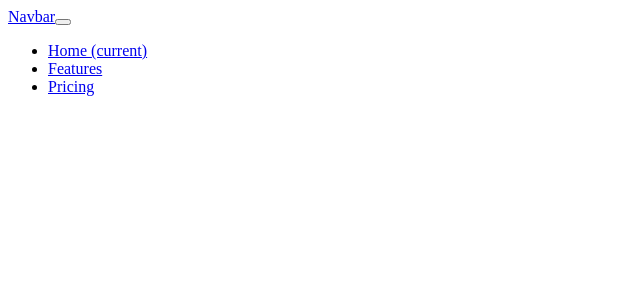
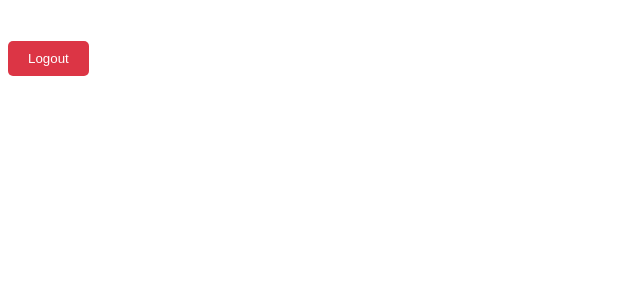
Before and after one commit to chokzass2007/weburc, an Angular app: page /loading/ldmain in a window 1280 px wide. Shown: the top 300 px of the page, without its empty margins (0-640 px from the left). Built offline with nearby package versions, Linux system fonts and the light colour scheme; sample sign-in values are in the browser's storage.

Commit message:
เพิ่ม displayName

```diff
--- a/src/app/auth.service.ts
+++ b/src/app/auth.service.ts
@@ -19,10 +19,14 @@ export class AuthService {
 
         sessionStorage.setItem('usernameAD', response.username || '');
         sessionStorage.setItem('tokenLoading', response.tokenLoading || '');
+        sessionStorage.setItem('displayNameLD', response.displayNameLD  || '');
 
-
-
-
+        //ตรวจสอบตัวแปลที่รับมาจาก API
+        // console.log(response);
+        // console.log(sessionStorage.getItem('displayNameLD'));
+        // console.log(response.username);
+        // console.log(response.tokenLoading);
+        // console.log(response.displayNameLD);
 
 
 
--- a/src/app/loading/ldlogin/ldlogin.component.css
+++ b/src/app/loading/ldlogin/ldlogin.component.css
@@ -16,8 +16,8 @@
   padding: 6rem; /* เพิ่มขนาด padding */
   border-radius: 40px;
   box-shadow: 0 4px 15px rgba(0, 0, 0, 0.2); /* เพิ่มขนาดของ shadow */
-  width: 350px; /* เพิ่มขนาดความกว้าง */
-  height: 250px; /* เพิ่มขนาดความสูง */
+  width: 500px; /* เพิ่มขนาดความกว้าง */
+  height: 350px; /* เพิ่มขนาดความสูง */
   text-align: center;
 }
 
--- a/src/app/loading/ldmain/ldmain.component.html
+++ b/src/app/loading/ldmain/ldmain.component.html
@@ -1,28 +1,4 @@
-
-
-
-  <nav class="navbar navbar-expand-lg navbar-light bg-light">
-    <a class="navbar-brand" href="#">Navbar</a>
-    <button class="navbar-toggler" type="button" data-toggle="collapse" data-target="#navbarNav" aria-controls="navbarNav" aria-expanded="false" aria-label="Toggle navigation">
-      <span class="navbar-toggler-icon"></span>
-    </button>
-    <div class="collapse navbar-collapse" id="navbarNav">
-      <ul class="navbar-nav">
-        <li class="nav-item active">
-          <a class="nav-link" href="#">Home <span class="sr-only">(current)</span></a>
-        </li>
-        <li class="nav-item">
-          <a class="nav-link" href="#">Features</a>
-        </li>
-        <li class="nav-item">
-          <a class="nav-link" href="#">Pricing</a>
-        </li>
-      </ul>
-    </div>
-  </nav>
-
-
-  <!-- <h1>{{ usernameAD }}</h1>
+<h1>{{ displayNameLD }}</h1>
 <button (click)="logout()" class="logout-button">
     Logout
-</button> -->
+</button>
--- a/src/app/loading/ldmain/ldmain.component.ts
+++ b/src/app/loading/ldmain/ldmain.component.ts
@@ -9,7 +9,8 @@ import { Router } from '@angular/router';
 export class LDmainComponent implements OnInit, OnDestroy {
   usernameAD: string = '';  // กำหนดค่าเริ่มต้น
   tokenloading: string = '';
-  private idleTimeout = 55000; // 5 วินาที
+  displayNameLD: string = '';
+  private idleTimeout = 505000; // 5 วินาที
   private idleTimer: any;
 
   constructor(private router: Router) {}
@@ -18,6 +19,7 @@ export class LDmainComponent implements OnInit, OnDestroy {
     // ตรวจสอบค่า tokenLoading และเปลี่ยนเส้นทางหากไม่มีสิทเข้าใช้งาน
     this.usernameAD = sessionStorage.getItem('usernameAD') || '';
     this.tokenloading = sessionStorage.getItem('tokenLoading') || '';
+    this.displayNameLD = sessionStorage.getItem('displayNameLD') || '';
 
     if (this.tokenloading === '0' || !this.tokenloading) {
       alert('คุณไม่มีสิทเข้าใช้งานโปรแกรม');
```
